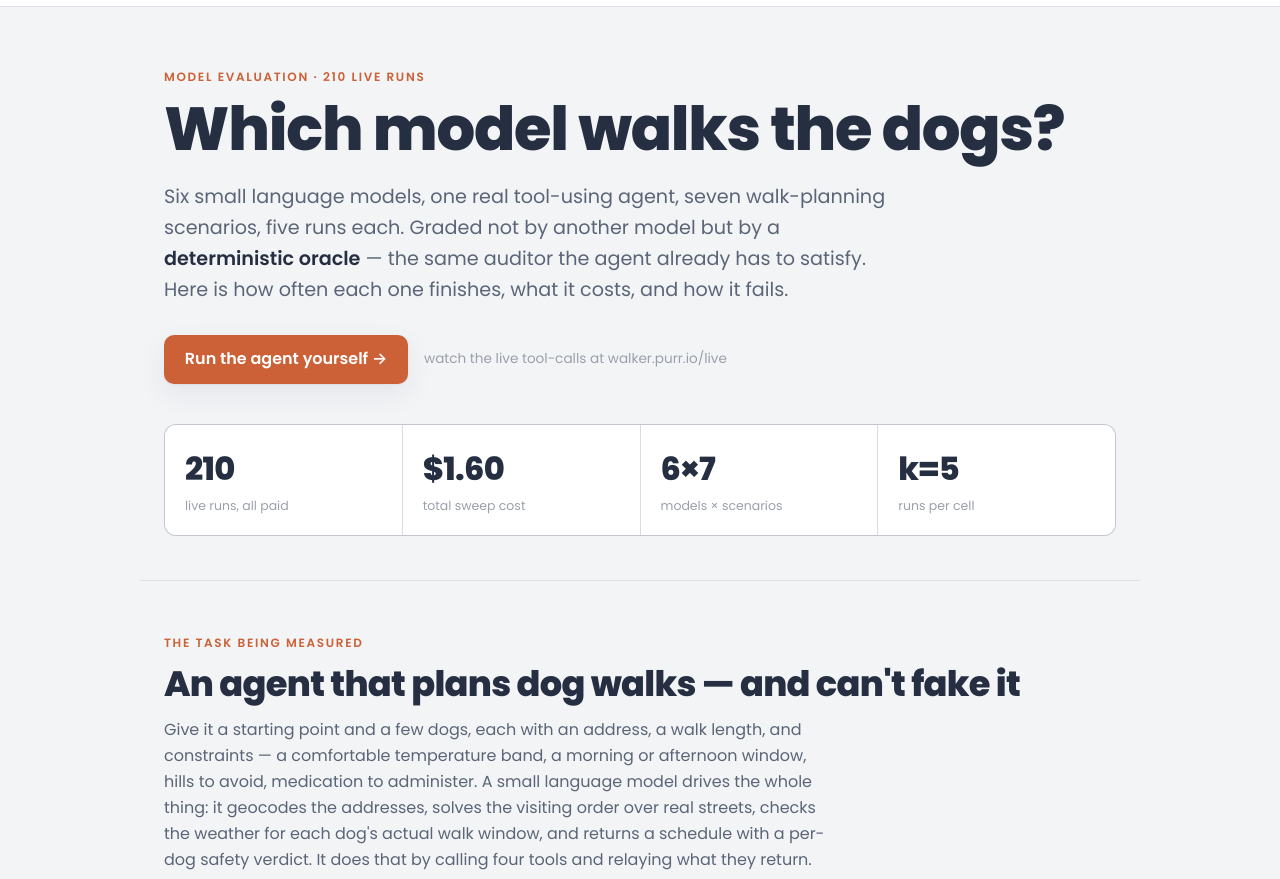
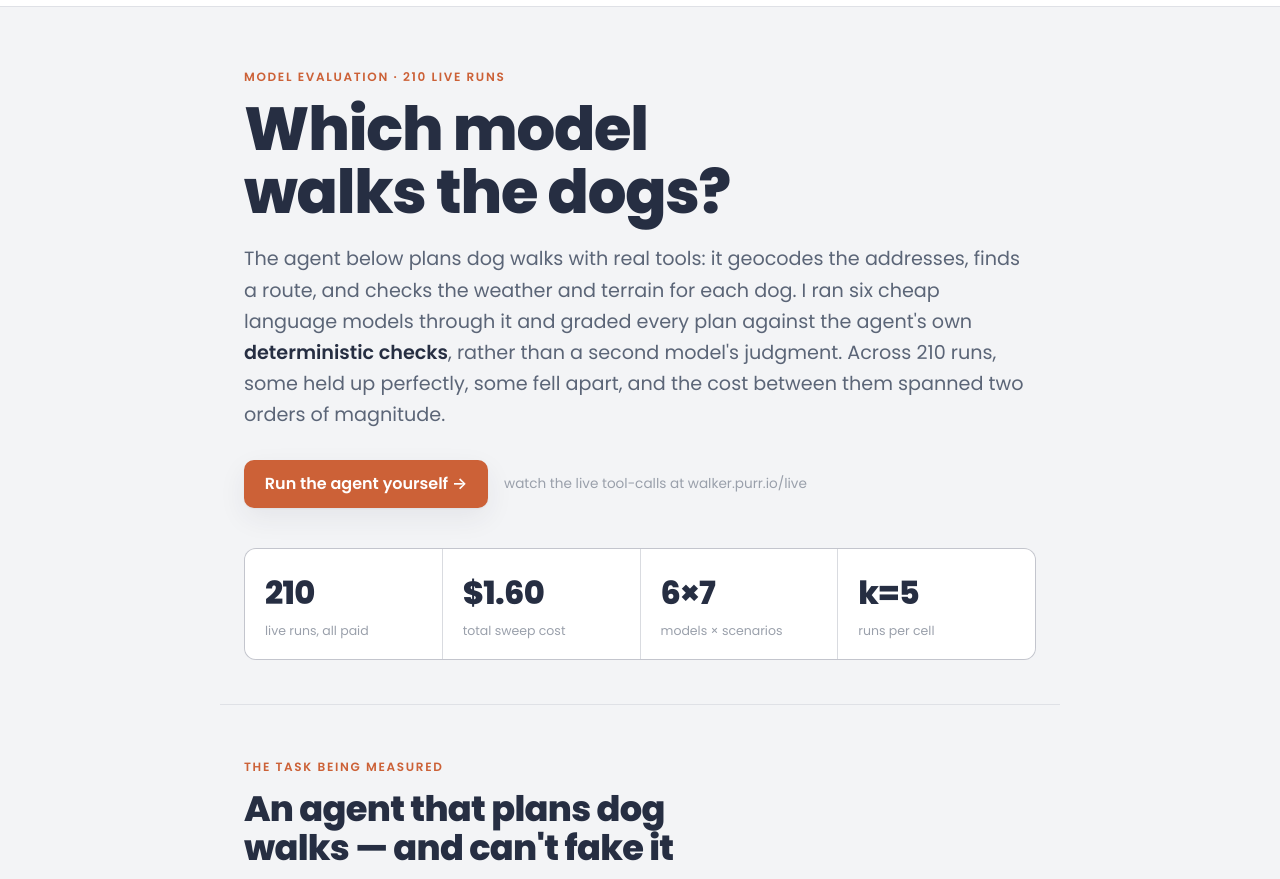
Before and after one commit to rbhughes/agentic_dog_walker, an Astro site in the folder site/: page / in a window 1280 px wide. Shown: the part 38-917 px from the top of the page. Built offline with nearby package versions, Linux system fonts and the light colour scheme; Astro itself is replaced by a stand-in of ours.

Commit message:
Report polish: chart labels fit, paragraphs fill the column, plainer lede
- Ranking dot plot: widen the right padding so the "100% 35/35" value
  labels sit inside the card instead of spilling past its edge.
- Column width: paragraphs were capped narrower than the cards and read
  as inset and off-centre. Set one 840px column and let paragraphs fill
  it, so text and cards share the same measure everywhere.
- Rewrote the hero lede in plain first person -- it had the balanced,
  list-and-tricolon cadence that reads as machine-written.

Co-Authored-By: Claude Opus 4.8 <noreply@anthropic.com>
Claude-Session: https://claude.ai/code/session_01QZ4CJoQwA6Nx2XP48pjiUj

```diff
--- a/site/src/pages/index.astro
+++ b/site/src/pages/index.astro
@@ -40,11 +40,12 @@ import data from "../data/measurement.json";
       <p class="eyebrow">Model evaluation · 210 live runs</p>
       <h1>Which model walks the dogs?</h1>
       <p class="lede">
-        Six small language models, one real tool-using agent, seven
-        walk-planning scenarios, five runs each. Graded not by another
-        model but by a <strong>deterministic oracle</strong> — the same
-        auditor the agent already has to satisfy. Here is how often each
-        one finishes, what it costs, and how it fails.
+        The agent below plans dog walks with real tools: it geocodes the
+        addresses, finds a route, and checks the weather and terrain for each
+        dog. I ran six cheap language models through it and graded every plan
+        against the agent's own <strong>deterministic checks</strong>, rather
+        than a second model's judgment. Across 210 runs, some held up perfectly,
+        some fell apart, and the cost between them spanned two orders of magnitude.
       </p>
       <div class="herocta">
         <a class="cta" href="/live">Run the agent yourself →</a>
@@ -324,7 +325,7 @@ import data from "../data/measurement.json";
       /* pass-rate ranking with Wilson whiskers */
       (function rank() {
         const rows = MODELS.slice().sort((a, b) => b.pass - a.pass || a.cost - b.cost);
-        const W = 860, rowH = 48, padT = 24, padB = 34, padL = 168, padR = 40;
+        const W = 860, rowH = 48, padT = 24, padB = 34, padL = 168, padR = 128;
         const H = padT + rows.length * rowH + padB;
         const x0 = padL, x1 = W - padR, dmin = 0.45;
         const sx = v => x0 + (v - dmin) / (1 - dmin) * (x1 - x0);
@@ -476,9 +477,11 @@ import data from "../data/measurement.json";
   }
   a { color: var(--accent); text-underline-offset: 2px; }
   .mono { font-family: ui-monospace, "SF Mono", Menlo, Consolas, monospace; }
-  .wrap, main { max-width: 1000px; }
+  .wrap, main { max-width: 840px; }
   main { margin: 0 auto; padding: 0 24px; width: 100%; }
-  .col { max-width: 66ch; }
+  /* paragraphs fill the same column as the cards and charts, so nothing
+     reads as inset or off-centre */
+  .col { max-width: none; }
 
   /* top nav — family chrome */
   .topnav {
@@ -505,11 +508,11 @@ import data from "../data/measurement.json";
 
   /* hero */
   .hero {
-    max-width: 1000px; margin: 0 auto; padding: 60px 24px 44px; width: 100%;
+    max-width: 840px; margin: 0 auto; padding: 60px 24px 44px; width: 100%;
     border-bottom: 1px solid var(--hairline);
   }
   h1 { font-size: clamp(2.3rem, 6vw, 3.8rem); line-height: 1.03; margin-bottom: 20px; }
-  .lede { font-size: 1.2rem; color: var(--ink-2); max-width: 60ch; margin: 0; }
+  .lede { font-size: 1.2rem; color: var(--ink-2); margin: 0; }
   .lede strong { color: var(--ink); font-weight: 600; }
   .herocta { display: flex; align-items: center; gap: 16px; flex-wrap: wrap; margin-top: 30px; }
   .cta {
@@ -535,7 +538,7 @@ import data from "../data/measurement.json";
   p { margin: 0 0 16px; }
   p.col, .kicker { color: var(--ink-2); }
   p.col strong, .kicker b { color: var(--ink); font-weight: 600; }
-  .kicker { font-size: 1.06rem; max-width: 64ch; }
+  .kicker { font-size: 1.06rem; }
 
   /* tool grid (the explainer) */
   .toolgrid { display: grid; grid-template-columns: repeat(2, 1fr); gap: 14px; margin: 24px 0; }
@@ -624,7 +627,7 @@ import data from "../data/measurement.json";
   .method p { font-size:.95rem; color: var(--ink-2); margin: 0; }
   .taxa { font-family: ui-monospace, Menlo, monospace; font-size:.8rem; }
 
-  footer { margin-top: auto; padding: 34px 24px 48px; max-width: 1000px; margin-left: auto; margin-right: auto; width: 100%; }
+  footer { margin-top: auto; padding: 34px 24px 48px; max-width: 840px; margin-left: auto; margin-right: auto; width: 100%; }
   footer p { font-size: 0.85rem; color: var(--muted); margin: 0.35rem 0; }
   footer .colophon { color: var(--ink-2); }
 
```
